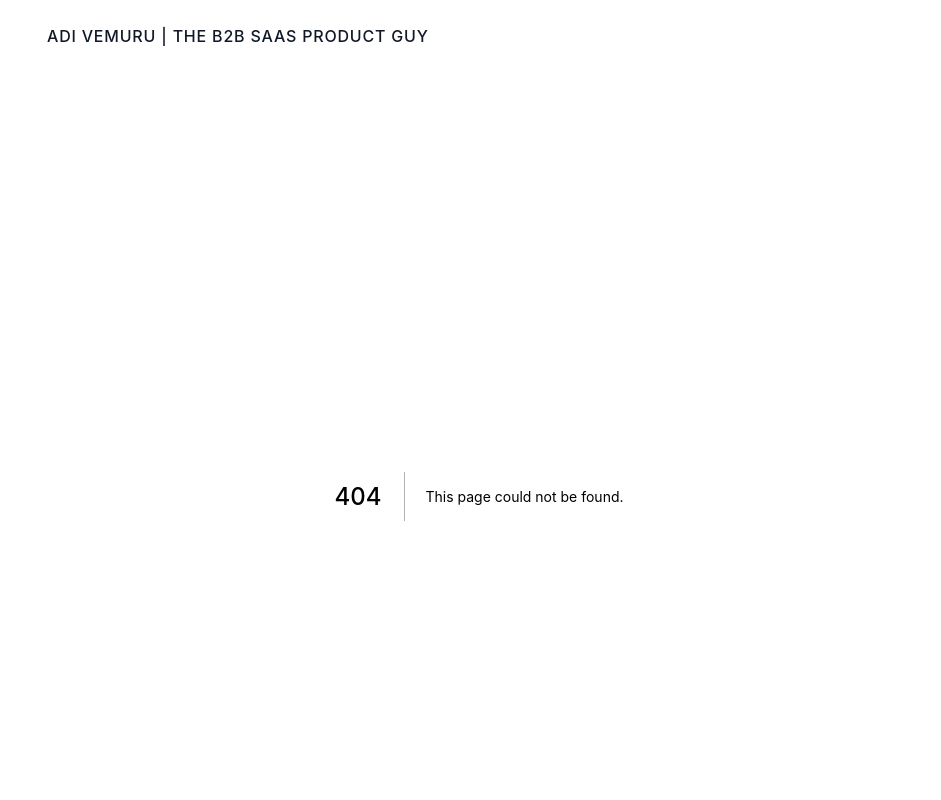
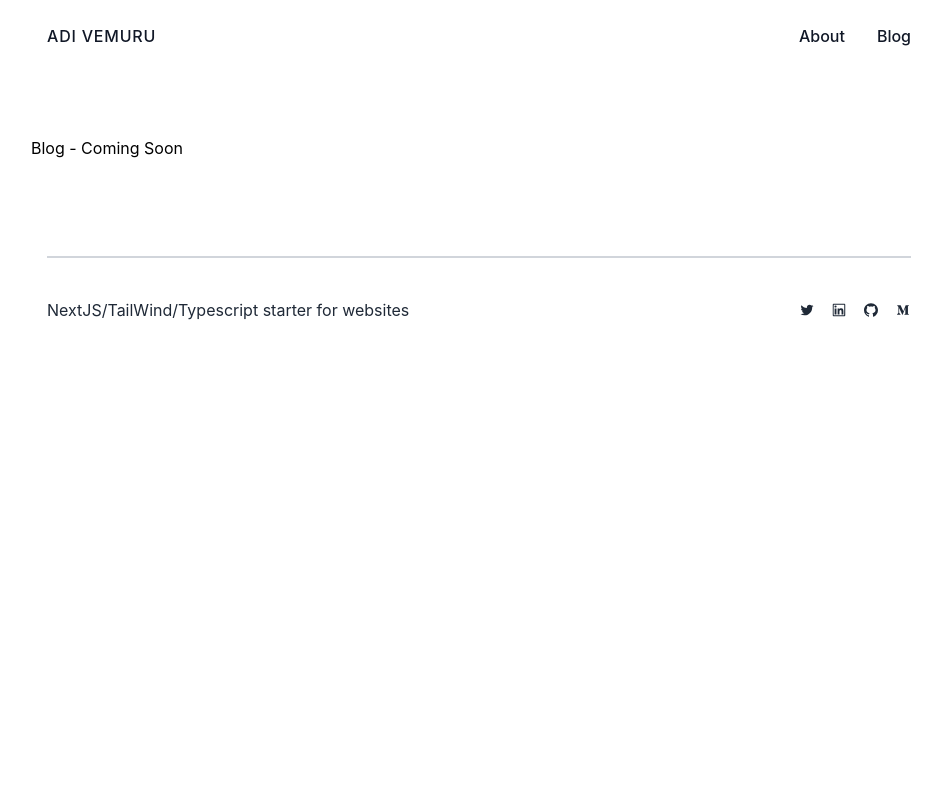
Before and after one commit to vemuruadi/nextjs-starter-ts, a Next.js app: page /blog in a window 1280 px wide. Before the commit this address had no page. Shown: the top 800 px of the page, without its empty margins (161-1102 px from the left). Built offline with nearby package versions, Linux system fonts and the light colour scheme.

Commit message:
updated navigation with blog entry

```diff
--- a/components/Navigation.tsx
+++ b/components/Navigation.tsx
@@ -1,5 +1,6 @@
 import Link from "next/link"
 import React from "react"
+import cx from "clsx"
 
 const Navigation = () => {
     return (
@@ -9,9 +10,32 @@ const Navigation = () => {
                     <a
                         className={"font-medium tracking-wider transition-colors text-gray-900 hover:text-sky-500 uppercase dark:text-white"}
                     >
-                        Adi Vemuru | The B2B SaaS Product Guy
+                        Adi Vemuru
                     </a>
                 </Link>
+                <div className="flex items-center -ml-5 text-gray-900 lg:-ml-8">
+          <Link href="/#about">
+            <a
+              className={cx(
+                "font-medium block transition-colors mt-1.5 lg:mt-0 lg:ml-8 ml-5 hover:text-sky-500",
+              )}
+            >
+              About
+            </a>
+          </Link>
+
+          <Link href="/blog">
+            <a
+              className={cx(
+                "font-medium block transition-colors mt-1.5 lg:mt-0 lg:ml-8 ml-5 hover:text-sky-500",
+              )}
+            >
+              Blog
+            </a>
+          </Link>
+
+        </div>
+
             </div>
         </div>
     )
--- a/package.json
+++ b/package.json
@@ -16,6 +16,7 @@
   "devDependencies": {
     "@types/react": "17.0.20",
     "autoprefixer": "^10.3.4",
+    "clsx": "^1.1.1",
     "eslint": "7.32.0",
     "eslint-config-next": "11.1.2",
     "postcss": "^8.3.6",
--- /dev/null
+++ b/pages/blog/index.tsx
@@ -0,0 +1,19 @@
+import Head from 'next/head'
+
+function Blog() {
+    return (
+        <div className="space-y-14 lg:space-y-24">
+            <Head>
+                <title> Blog </title>
+                <link rel="icon" href="/favicon.ico" />
+            </Head>
+
+            <main className="max-w-4xl mx-auto mt-16 antialiased">
+                Blog - Coming Soon
+
+            </main>
+        </div>
+    )
+  }
+
+  export default Blog
```
Also changed, not shown: 1 other file (tests, documents, lock files or other folders).
